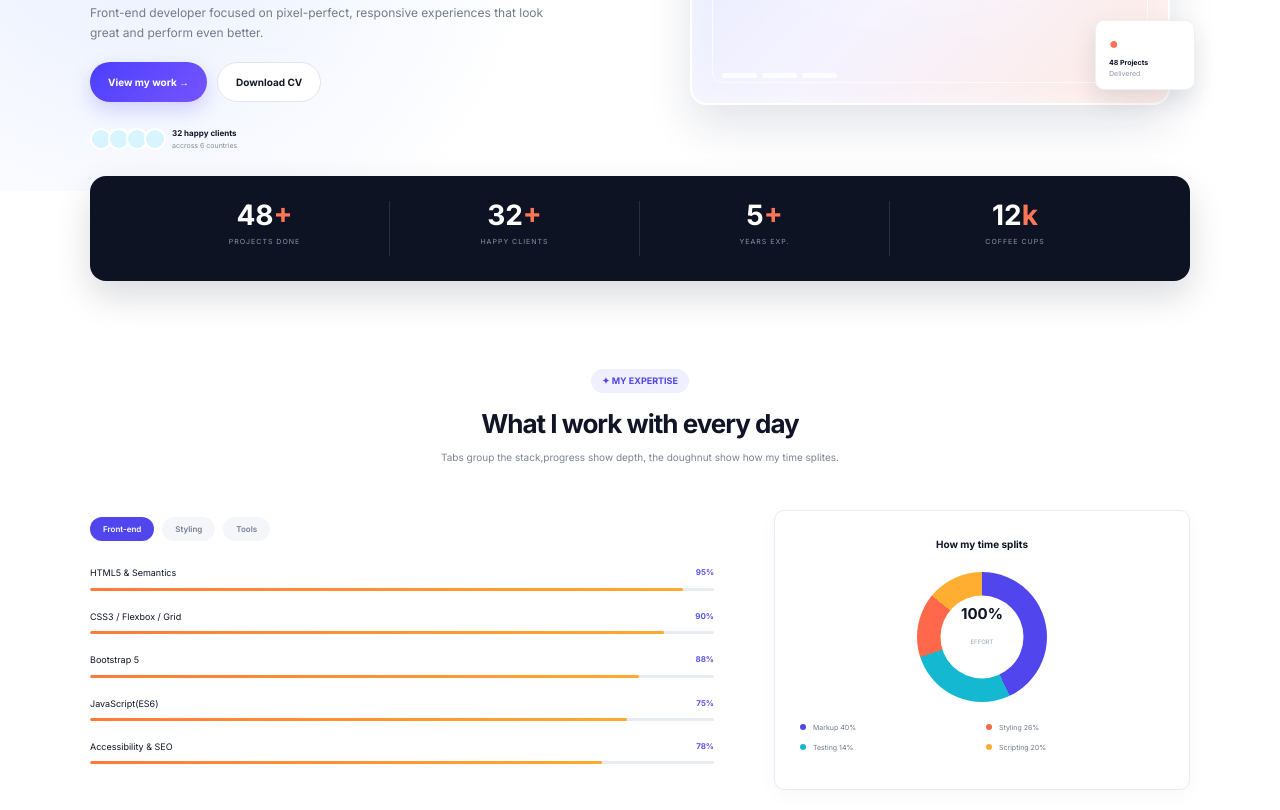
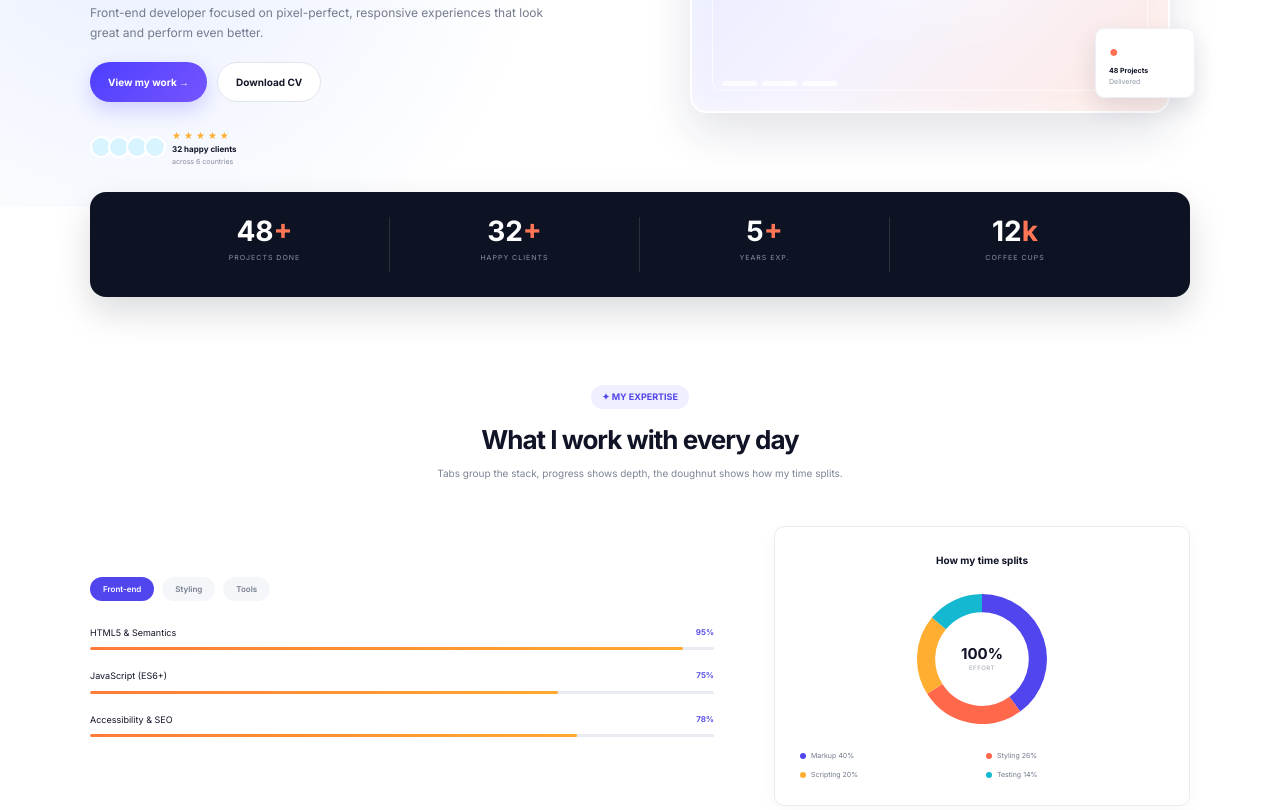
Before and after one commit to Tripathi-Ashu/Portfolio, a website: page index.html in a window 1280 px wide. Shown: the part 460-1270 px from the top of the page. Drawn offline with nearby package versions, Linux system fonts and the light colour scheme.

Commit message:
new update

```diff
--- a/index.html
+++ b/index.html
@@ -16,9 +16,8 @@
     <link rel="stylesheet" href="styles.css">
 </head>
 
+
 <body>
-
-
 
 <header class="navbar">
     <div class="container nav-inner">
@@ -29,9 +28,9 @@
         </a>
 
         <nav class="nav-links">
-            <a href="#home" class="active">Home</a>
-            <a href="#about">About</a>
-            <a href="#work">Skills</a>
+            <a href="#" class="active">Home</a>
+            <a href="#home">About</a>
+            <a href="#about">Skills</a>
             <a href="#projects">Work</a>
             <a href="#contact">Contact</a>
         </nav>
@@ -57,13 +56,13 @@
         <div class="hero-content">
 
             <span class="small-pill">
-                ✦ Available for projects
+                ✦ AVAILABLE FOR FREELANCE
             </span>
 
             <h1>
                 I build fast,<br>
                 accessible <span>web</span><br>
-                interfaces that<br>
+                <span>interfaces</span> that<br>
                 convert.
             </h1>
 
@@ -92,8 +91,10 @@
                 </div>
 
                 <div>
+
+                    <div class="stars">★★★★★</div>
                     <strong>32 happy clients</strong>
-                    <small>accross 6 countries</small>
+                    <small>across 6 countries</small>
                 </div>
             </div>
 
@@ -177,33 +178,27 @@
     <div class="container">
 
         <div class="section-heading">
-
-            <span class="section-pill">
-                ✦ MY EXPERTISE
-            </span>
-
+            <span class="section-pill">✦ MY EXPERTISE</span>
             <h2>What I work with every day</h2>
-
             <p>
-                Tabs group the stack,progress show depth, the doughnut show
-                how my time splites.
+                Tabs group the stack, progress shows depth, the doughnut shows how my time splits.
             </p>
-
         </div>
-
 
         <div class="skills-wrapper">
 
-            <!-- LEFT -->
-
+            <!-- LEFT: SKILLS WITH TABS -->
             <div class="skills-list">
 
+                <!-- TABS BUTTONS -->
                 <div class="skill-tabs">
-                    <button class="tab active">Front-end</button>
-                    <button class="tab">Styling</button>
-                    <button class="tab">Tools</button>
+                    <button class="tab active" data-tab="frontend">Front-end</button>
+                    <button class="tab" data-tab="styling">Styling</button>
+                    <button class="tab" data-tab="tools">Tools</button>
                 </div>
 
+                <!-- TAB 1: FRONT-END -->
+                <div class="tab-content active" id="frontend">
                     <div class="skill-item">
                         <div>
                             <span>HTML5 & Semantics</span>
@@ -213,17 +208,37 @@
                             <span style="width:95%"></span>
                         </div>
                     </div>
+                    <div class="skill-item">
+                        <div>
+                            <span>JavaScript (ES6+)</span>
+                            <b>75%</b>
+                        </div>
+                        <div class="progress">
+                            <span style="width:75%"></span>
+                        </div>
+                    </div>
+                    <div class="skill-item">
+                        <div>
+                            <span>Accessibility & SEO</span>
+                            <b>78%</b>
+                        </div>
+                        <div class="progress">
+                            <span style="width:78%"></span>
+                        </div>
+                    </div>
+                </div>
 
+                <!-- TAB 2: STYLING -->
+                <div class="tab-content" id="styling" style="display: none;">
                     <div class="skill-item">
                         <div>
                             <span>CSS3 / Flexbox / Grid</span>
                             <b>90%</b>
                         </div>
                         <div class="progress">
-                        <span style="width:92%"></span>
+                            <span style="width:90%"></span>
                         </div>
                     </div>
-
                     <div class="skill-item">
                         <div>
                             <span>Bootstrap 5</span>
@@ -233,67 +248,68 @@
                             <span style="width:88%"></span>
                         </div>
                     </div>
-
                     <div class="skill-item">
                         <div>
-                        <span>JavaScript(ES6)</span>
-                        <b>75%</b>
+                            <span>Sass / SCSS</span>
+                            <b>80%</b>
                         </div>
                         <div class="progress">
-                        <span style="width:86%"></span>
+                            <span style="width:80%"></span>
+                        </div>
                     </div>
                 </div>
 
+                <!-- TAB 3: TOOLS -->
+                <div class="tab-content" id="tools" style="display: none;">
                     <div class="skill-item">
                         <div>
-                        <span>Accessibility & SEO</span>
-                        <b>78%</b>
+                            <span>Git & GitHub</span>
+                            <b>85%</b>
+                        </div>
+                        <div class="progress">
+                            <span style="width:85%"></span>
+                        </div>
+                    </div>
+                    <div class="skill-item">
+                        <div>
+                            <span>VS Code</span>
+                            <b>90%</b>
+                        </div>
+                        <div class="progress">
+                            <span style="width:90%"></span>
+                        </div>
+                    </div>
+                    <div class="skill-item">
+                        <div>
+                            <span>Figma / Responsive Design</span>
+                            <b>82%</b>
                         </div>
                         <div class="progress">
                             <span style="width:82%"></span>
                         </div>
                     </div>
-
-            </div>
-
-
-            <!-- DONUT -->
-
-            <div class="donut-card">
-
-                <h3>How my time splits</h3>
-
-                <div class="donut"></div>
-
-                <div class="donut-center">
-                    <strong>100%</strong>
-                    <small>EFFORT</small>
-                </div>
-
-                <div class="legend">
-
-                    <div>
-                        <i class="blue"></i>
-                        Markup 40%
-                    </div>
-
-                    <div>
-                        <i class="orange"></i>
-                        Styling 26%
-                    </div>
-
-                    <div>
-                        <i class="cyan"></i>
-                        Testing 14%
-                    </div>
-
-                    <div>
-                        <i class="purple"></i>
-                        Scripting 20%
                 </div>
 
             </div>
 
+            <!-- RIGHT: DONUT CHART -->
+            <div class="donut-card">
+                <h3>How my time splits</h3>
+
+                <div class="donut-wrapper">
+                    <canvas id="timeSplitChart"></canvas>
+                    <div class="donut-center">
+                        <strong id="donut-percent">100%</strong>
+                        <small id="donut-text">EFFORT</small>
+                    </div>
+                </div>
+
+                <div class="legend">
+                    <div><i class="blue"></i> Markup 40%</div>
+                    <div><i class="orange"></i> Styling 26%</div>
+                    <div><i class="purple"></i> Scripting 20%</div>
+                    <div><i class="cyan"></i> Testing 14%</div>
+                </div>
             </div>
 
         </div>
@@ -949,48 +965,11 @@
 </div>
 
 
-<script>
+<!-- 1. Pehle Chart.js Library -->
+<script src="https://cdn.jsdelivr.net/npm/chart.js"></script>
 
-const menuBtn = document.getElementById("menuBtn");
-const navLinks = document.querySelector(".nav-links");
-
-menuBtn.addEventListener("click", () => {
-    navLinks.classList.toggle("show");
-});
-
-
-/* Modal */
-
-const modal = document.getElementById("projectModal");
-const closeModal = document.getElementById("closeModal");
-
-document.querySelectorAll(".project-link").forEach(link => {
-
-    link.addEventListener("click", function(e) {
-
-        e.preventDefault();
-
-        modal.classList.add("show");
-
-    });
-
-});
-
-
-closeModal.addEventListener("click", () => {
-    modal.classList.remove("show");
-});
-
-
-modal.addEventListener("click", e => {
-
-    if(e.target === modal){
-        modal.classList.remove("show");
-    }
-
-});
-
-</script>
+<!-- 2. Uske baad aapka apna script.js -->
+<script src="script.js"></script>
 
 </body>
 </html>
--- /dev/null
+++ b/script.js
@@ -0,0 +1,113 @@
+const menuBtn = document.getElementById("menuBtn");
+const navLinks = document.querySelector(".nav-links");
+
+if (menuBtn && navLinks) {
+    menuBtn.addEventListener("click", () => {
+        navLinks.classList.toggle("show");
+    });
+}
+
+/* Modal */
+
+const modal = document.getElementById("projectModal");
+const closeModal = document.getElementById("closeModal");
+
+document.querySelectorAll(".project-link").forEach(link => {
+    link.addEventListener("click", function(e) {
+        e.preventDefault();
+        if (modal) modal.classList.add("show");
+    });
+});
+
+if (closeModal && modal) {
+    closeModal.addEventListener("click", () => {
+        modal.classList.remove("show");
+    });
+}
+
+if (modal) {
+    modal.addEventListener("click", e => {
+        if (e.target === modal) {
+            modal.classList.remove("show");
+        }
+    });
+}
+
+/* Tabs & Chart Initialization */
+
+document.addEventListener('DOMContentLoaded', () => {
+    // 1. Tabs Logic
+    const tabs = document.querySelectorAll('.skill-tabs .tab');
+    const tabContents = document.querySelectorAll('.tab-content');
+
+    tabs.forEach(tab => {
+        tab.addEventListener('click', () => {
+            tabs.forEach(t => t.classList.remove('active'));
+            tab.classList.add('active');
+
+            tabContents.forEach(content => {
+                content.style.display = 'none';
+                content.classList.remove('active');
+            });
+
+            const targetId = tab.getAttribute('data-tab');
+            const targetContent = document.getElementById(targetId);
+
+            if (targetContent) {
+                targetContent.style.display = 'block';
+                targetContent.classList.add('active');
+            }
+        });
+    });
+
+    // 2. Chart.js Doughnut Chart Logic
+    const canvas = document.getElementById('timeSplitChart');
+
+    if (canvas) {
+        const existingChart = Chart.getChart(canvas);
+        if (existingChart) {
+            existingChart.destroy();
+        }
+
+        const timeData = {
+            labels: ['Markup', 'Styling', 'Scripting', 'Testing'],
+            datasets: [{
+                data: [40, 26, 20, 14],
+                backgroundColor: ['#5146ee', '#ff684b', '#ffae31', '#14b9d1'],
+                borderWidth: 0,
+                hoverOffset: 0 // Base fixed rahega, expand nahi hoga
+            }]
+        };
+
+        new Chart(canvas, {
+            type: 'doughnut',
+            data: timeData,
+            options: {
+                responsive: true,
+                maintainAspectRatio: false,
+                cutout: '72%',
+                plugins: {
+                    legend: { display: false },
+                    tooltip: {
+                        enabled: true,
+                        backgroundColor: '#ffffff',
+                        titleColor: '#101426',
+                        bodyColor: '#5146ee',
+                        titleFont: { size: 10, weight: '600' },
+                        bodyFont: { size: 11, weight: 'bold' },
+                        padding: { top: 6, bottom: 6, left: 10, right: 10 },
+                        cornerRadius: 8,
+                        displayColors: false,
+                        borderColor: 'rgba(0, 0, 0, 0.08)',
+                        borderWidth: 1,
+                        callbacks: {
+                            label: function(context) {
+                                return `${context.label}: ${context.raw}%`;
+                            }
+                        }
+                    }
+                }
+            }
+        });
+    }
+});
--- a/styles.css
+++ b/styles.css
@@ -491,6 +491,8 @@ button {
 
 /* DONUT */
 
+/* DONUT CARD */
+
 .donut-card {
   border: 1px solid #e9ebf2;
   border-radius: 10px;
@@ -498,58 +500,68 @@ button {
   position: relative;
   min-height: 280px;
   box-shadow: 0 5px 20px rgba(30,35,70,.03);
+  background: #ffffff;
+  display: flex;
+  flex-direction: column;
+  align-items: center;
+  justify-content: space-between;
+  width: 100%;
 }
 
 .donut-card h3 {
   font-size: 10px;
   text-align: center;
+  margin-bottom: 10px;
+  color: #101426;
 }
 
-.donut {
+/* CHART CANVAS WRAPPER (RESPONSIVE) */
+
+.donut-wrapper {
+  position: relative;
   width: 130px;
   height: 130px;
-  border-radius: 50%;
-  margin: 20px auto;
-  background:
-      conic-gradient(
-          #5146ee 0 43%,
-          #14b9d1 43% 70%,
-          #ff684b 70% 86%,
-          #ffae31 86% 100%
-      );
-  position: relative;
+  margin: 10px auto;
 }
 
-.donut::after {
-  content: "";
-  position: absolute;
-  width: 83px;
-  height: 83px;
-  border-radius: 50%;
-  background: white;
-  top: 50%;
-  left: 50%;
-  transform: translate(-50%,-50%);
+#timeSplitChart {
+  width: 100% !important;
+  height: 100% !important;
+  cursor: pointer;
 }
+
+/* CENTER OVERLAY TEXT */
 
 .donut-center {
   position: absolute;
-  top: 91px;
+  top: 50%;
   left: 50%;
-  transform: translateX(-50%);
+  transform: translate(-50%, -50%);
   z-index: 2;
   text-align: center;
+  pointer-events: none; /* Mouse hover passes through to canvas */
+  display: flex;
+  flex-direction: column;
+  align-items: center;
+  justify-content: center;
 }
 
 .donut-center strong {
   display: block;
   font-size: 15px;
+  line-height: 1;
+  color: #101426;
+  font-weight: 700;
 }
 
 .donut-center small {
   font-size: 6px;
   color: #9ba1af;
+  margin-top: 2px;
+  letter-spacing: 0.5px;
 }
+
+/* LEGEND */
 
 .legend {
   display: grid;
@@ -557,6 +569,13 @@ button {
   gap: 8px;
   font-size: 7px;
   color: #71798b;
+  width: 100%;
+  margin-top: 10px;
+}
+
+.legend div {
+  display: flex;
+  align-items: center;
 }
 
 .legend i {
@@ -565,13 +584,13 @@ button {
   height: 6px;
   border-radius: 50%;
   margin-right: 5px;
+  flex-shrink: 0;
 }
 
 .blue { background: #5146ee; }
 .orange { background: #ff684b; }
 .cyan { background: #14b9d1; }
 .purple { background: #ffae31; }
-
 
 /* =========================================================
  PROJECTS
```
Lines whose indentation alone changed are shown as unchanged.
